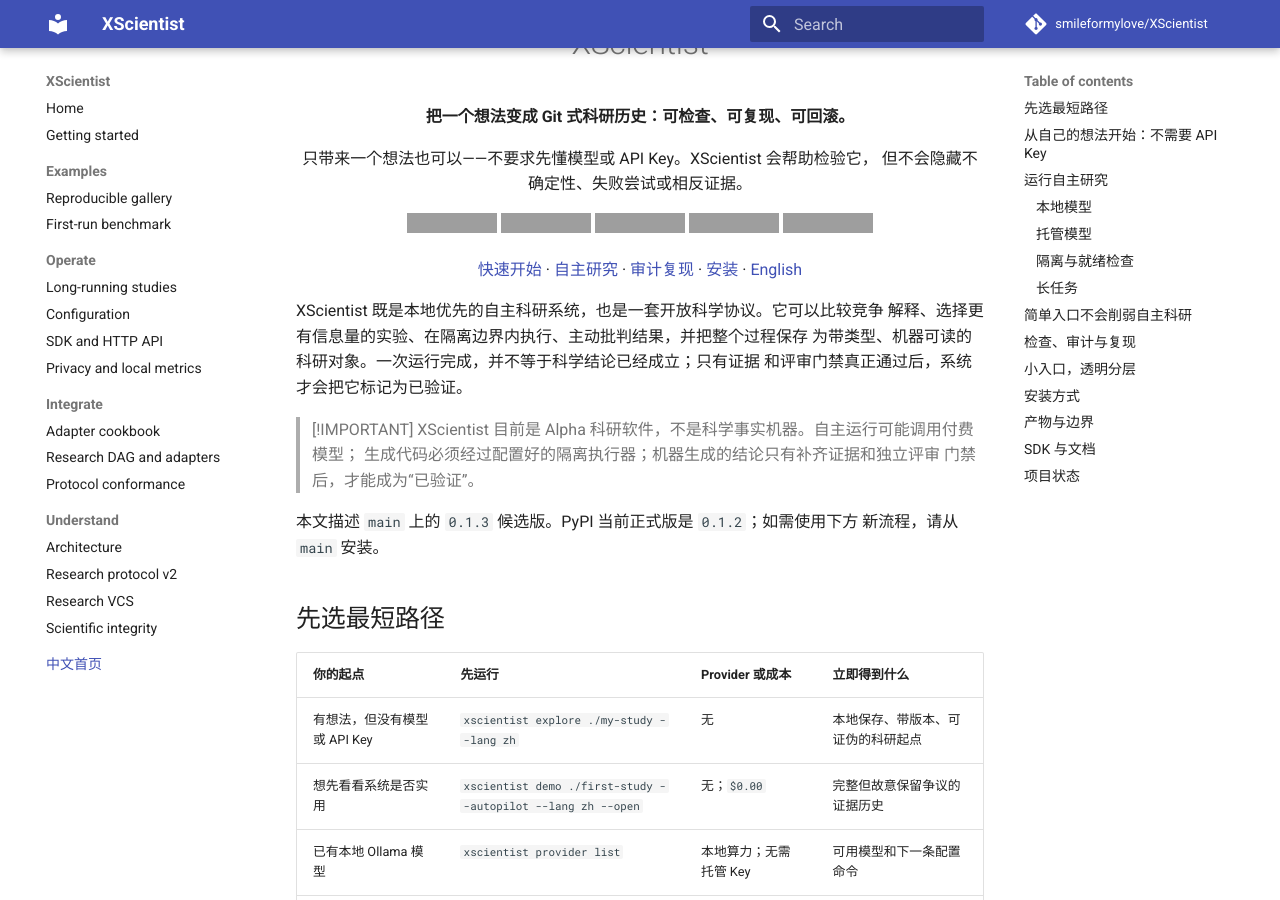
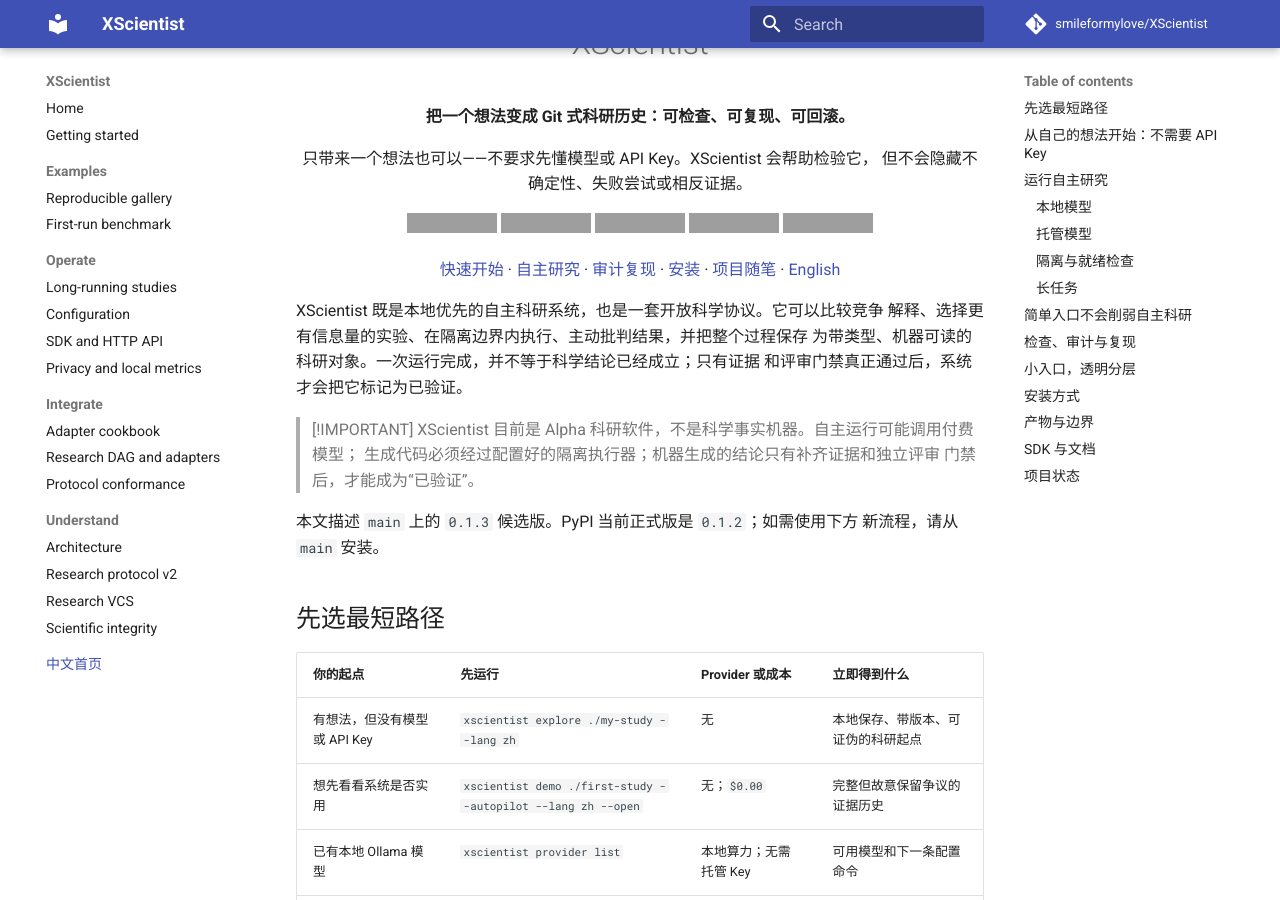
Before and after one commit to smileformylove/XScientist, an MkDocs documentation site: the page built from docs/README.zh.md, in a window 1280 px wide and 900 px high, scrolled down 335 px, cut to the strip 0-900 px from the top of the window. Built offline with MkDocs 1.6.1 and Material for MkDocs 9.7.7, drawn with Linux system fonts in a browser that asks for light colours; comment, search, counter and statistics services are not loaded; grey boxes are pictures that could not be loaded.

Commit message:
docs: add project build notes to README navigation

```diff
--- a/docs/README.zh.md
+++ b/docs/README.zh.md
@@ -24,6 +24,7 @@
   <a href="#运行自主研究">自主研究</a> ·
   <a href="#检查审计与复现">审计复现</a> ·
   <a href="#安装方式">安装</a> ·
+  <a href="https://zhuanlan.zhihu.com/p/2027818800238666075">项目随笔</a> ·
   <a href="../README.md">English</a>
 </p>
 
```
Also changed, not shown: README.md (+1 -0 lines).
